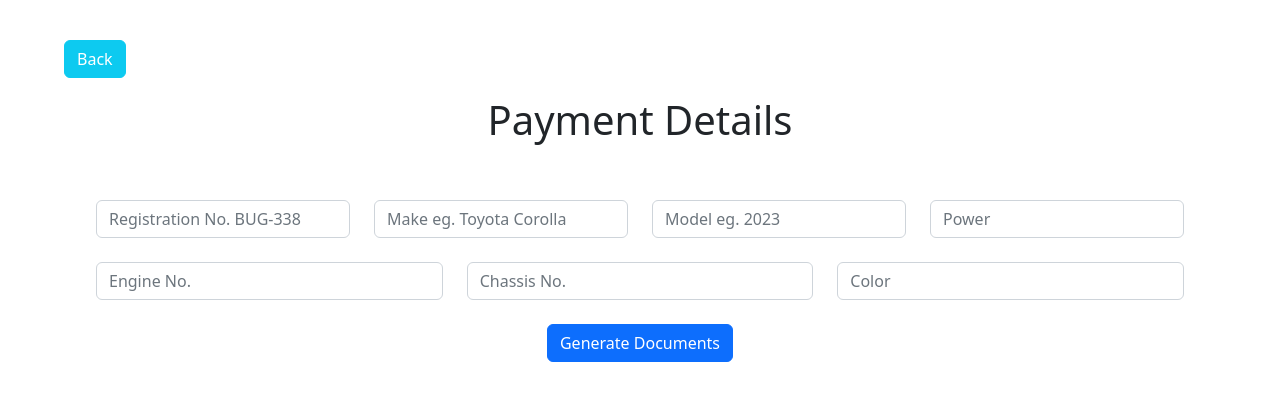
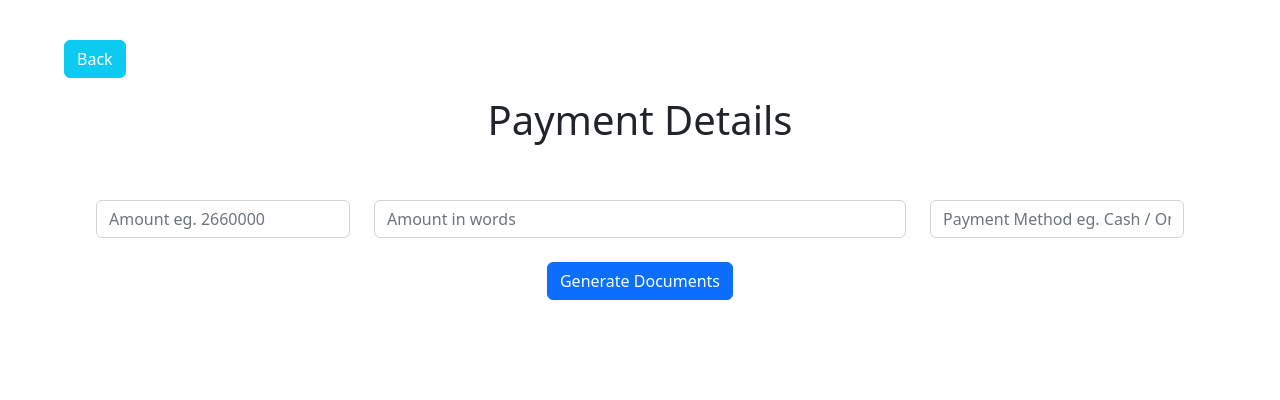
Before and after one commit to muhammadawaisshaikh/vehicle-sale-purchase-doc-generator, a Next.js app: page /payment-details in a window 1280 px wide. Shown: the top 400 px of the page. Built offline with nearby package versions, Linux system fonts and the light colour scheme.

Commit message:
payment details page syate management capability added

```diff
--- a/src/pages/payment-details.js
+++ b/src/pages/payment-details.js
@@ -1,7 +1,30 @@
 import Head from 'next/head'
 import Link from 'next/link'
+import React, { useState } from 'react';
+import usePaymentDetailsStore from '@/store/payment-details';
 
 export default function PaymentDetails() {
+  // State Management
+  const paymentDetails = usePaymentDetailsStore((state) => state.data);
+  const setPaymentDetails = usePaymentDetailsStore((state) => state.setPaymentDetails);
+
+  const [amount, setAmount] = useState('');
+  const [amountInWords, setAmountInWords] = useState('');
+  const [paymentMethod, setPaymentMethod] = useState('');
+
+  const onSubmit = () => {
+    const payload = {
+      amount: amount,
+      amountInWords: amountInWords,
+      paymentMethod: paymentMethod,
+    }
+
+    // adding data to zustand store
+    setPaymentDetails(payload);
+
+    console.log(paymentDetails);
+  }
+
   return (
     <>
       <main className='main'>
@@ -11,29 +34,19 @@ export default function PaymentDetails() {
         </h1>
         <div className='row'>
           <div className='col-md-3 col-12 mb-4'>
-            <input type="text" className="form-control" placeholder="Registration No. BUG-338" />
+            <input type="text" className="form-control" placeholder="Amount eg. 2660000" onChange={(e) => setAmount(e.target.value)} />
+          </div>
+          <div className='col-md-6 col-12 mb-4'>
+            <input type="text" className="form-control" placeholder="Amount in words" onChange={(e) => setAmountInWords(e.target.value)} />
           </div>
           <div className='col-md-3 col-12 mb-4'>
-            <input type="text" className="form-control" placeholder="Make eg. Toyota Corolla" />
-          </div>
-          <div className='col-md-3 col-12 mb-4'>
-            <input type="text" className="form-control" placeholder="Model eg. 2023" />
-          </div>
-          <div className='col-md-3 col-12 mb-4'>
-            <input type="text" className="form-control" placeholder="Power" />
-          </div>
-          <div className='col-md-4 col-12 mb-4'>
-            <input type="text" className="form-control" placeholder="Engine No." />
-          </div>
-          <div className='col-md-4 col-12 mb-4'>
-            <input type="text" className="form-control" placeholder="Chassis No." />
-          </div>
-          <div className='col-md-4 col-12 mb-4'>
-            <input type="text" className="form-control" placeholder="Color" />
+            <input type="text" className="form-control" placeholder="Payment Method eg. Cash / Online / PayOrder" onChange={(e) => setPaymentMethod(e.target.value)} />
           </div>
         </div>
 
-        <Link className='btn btn-primary text-white' href="/generate-docs">Generate Documents</Link>
+        <Link className='btn btn-primary text-white' href="/generate-docs" onClick={() => onSubmit()}>
+          Generate Documents
+        </Link>
       </main>
     </>
   )
--- /dev/null
+++ b/src/store/payment-details.js
@@ -0,0 +1,33 @@
+import { create } from 'zustand'
+import { persist } from "zustand/middleware"
+
+let store = (set) => ({
+    data: {
+        amount: '',
+        amountInWords: '',
+        paymentMethod: '',
+    },
+    setPaymentDetails: (payload) => set((state) => ({
+        data: {
+            ...state.data,
+            amount: payload.amount,
+            amountInWords: payload.amountInWords,
+            paymentMethod: payload.paymentMethod,
+        }
+    })),
+    removePaymentDetails: () => set({
+        data: {
+            amount: '',
+            amountInWords: '',
+            paymentMethod: '',
+        }
+    }),
+})
+
+// persist the created state
+store = persist(store, { name: "paymentDetails" })
+
+// create the store
+const usePaymentDetailsStore = create(store);
+
+export default usePaymentDetailsStore;
```
